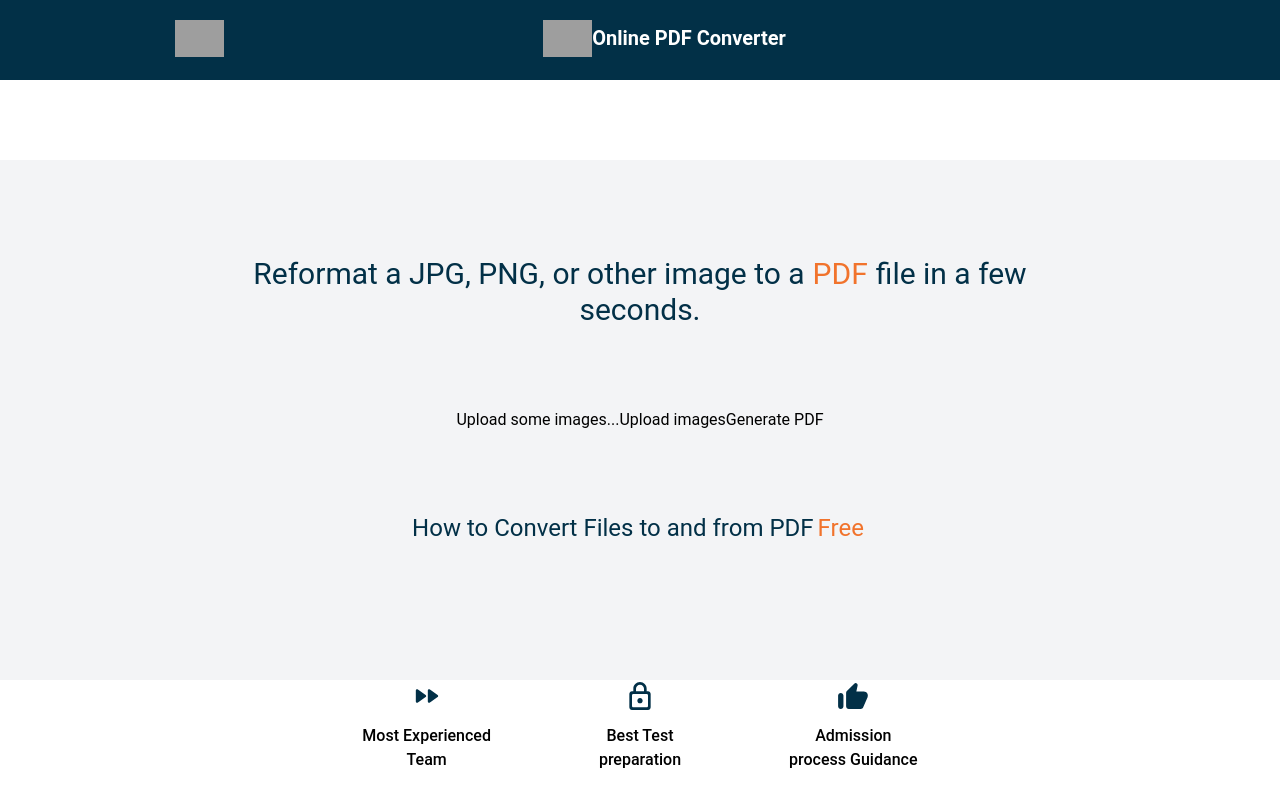
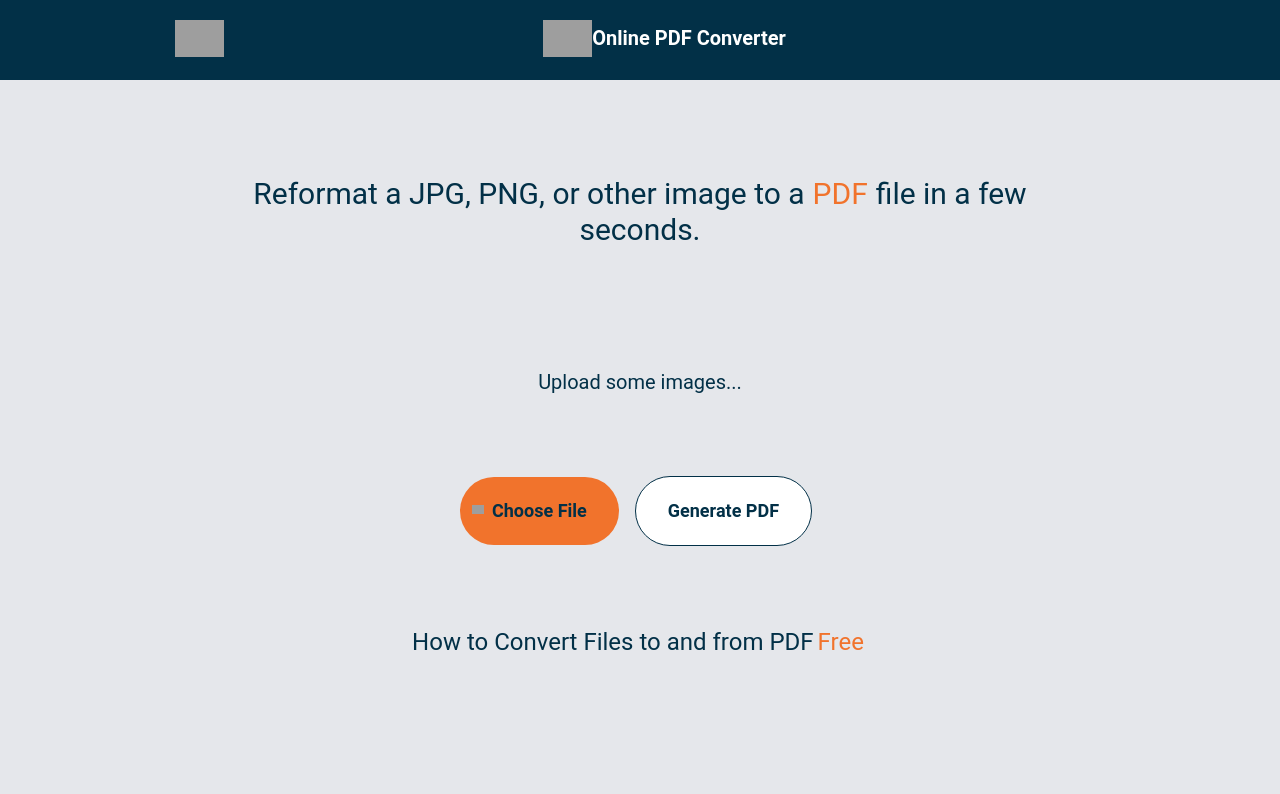
Before and after one commit to PauliusTaraskevicius/PDF_Converter, a Next.js app: page / in a window 1280 px wide. Shown: the top 794 px of the page. Built offline with nearby package versions, Linux system fonts and the light colour scheme; grey boxes are pictures that could not be loaded.

Commit message:
front end done

```diff
--- a/components/buttons/button.js
+++ b/components/buttons/button.js
@@ -1,49 +1,13 @@
-import { ChangeEventHandler, useCallback, useState } from "react";
 import Image from "next/image";
-import * as Helpers from "../../helpers/helpers";
 
-function Button() {
-  const [uploadedImages, setUploadedImages] = useState([]);
-
-  const handleImageUpload = useCallback(
-    function (event) {
-      const fileList = event.target.files;
-      const fileArray = fileList ? Array.from(fileList) : [];
-      const fileToImagesPromises = fileArray.map(Helpers.fileToImageURL);
-
-      Promise.all(fileToImagesPromises).then(setUploadedImages);
-    },
-    [setUploadedImages]
-  );
-
-  const cleanUploadedImages = useCallback(() => {
-    setUploadedImages([]);
-    uploadedImages.forEach((image) => {
-      URL.revokeObjectURL(image.src);
-    });
-  }, [setUploadedImages, uploadedImages]);
-
-  const generatePdfFromImages = useCallback(() => {
-    Helpers.generatePdfFromImages(uploadedImages);
-    cleanUploadedImages();
-  }, [uploadedImages, cleanUploadedImages]);
-
+function Button({ uploadedImages, handleImageUpload, generatePdfFromImages }) {
   return (
     <>
-
-      <div className="images-container">
-        {uploadedImages.length > 0 ? (
-          uploadedImages.map((image) => (
-            <img key={image.src} src={image.src} className="uploaded-image" />
-          ))
-        ) : (
-          <p>Upload some images...</p>
-        )}
-      </div>
-
-      <div className="buttons-container">
-        <label htmlFor="file-input">
-          <span className="button">Upload images</span>
+      <div className="flex items-center justify-center gap-2">
+        <label
+          htmlFor="file-input"
+          className="transform rounded-full btn-bg-color px-5 py-3 md:px-8 md:py-5 lg:px-8 lg:py-5 font-semibold lg:text-lg hover:cursor-pointer flex-nowrap"
+        >
           <input
             id="file-input"
             type="file"
@@ -52,18 +16,28 @@ function Button() {
             style={{ display: "none" }}
             multiple
           />
+          <div className="absolute left-0 px-1.5 py-1.5 sm:px-1.5 sm:py-1.5 md:px-2.5 md:py-1.5 lg:px-2.5 lg:py-2 xl:px-3 xl:py-2">
+            <Image
+              width="12"
+              height="12"
+              alt="plus"
+              src="/../public/images/plus.png"
+            />
+          </div>
+          Choose File
         </label>
-
+        <div className="mx-2">
           <button
             onClick={generatePdfFromImages}
-          className="button"
+            className="generate-btn rounded-full px-5 py-3 md:px-8 md:py-5 lg:px-8 lg:py-5 font-semibold lg:text-lg hover:cursor-pointer"
             disabled={uploadedImages.length === 0}
           >
             Generate PDF
           </button>
         </div>
-
-      {/* <input type="file" id="file-input" hidden />
+      </div>
+      {/*
+      <input type="file" id="file-input" hidden />
       <label
         htmlFor="file-input"
         className="relative btn-bg-color transition duration-150 ease-in-out font-bold text-sm sm:text-lg md:text-xl lg:text-2xl rounded-full px-24 sm:px-28 md:px-52 lg:px-72 py-6 whitespace-nowrap hover:cursor-pointer"
--- /dev/null
+++ b/components/files_section/files-section.js
@@ -0,0 +1,17 @@
+function FilesSection({ uploadedImages }) {
+  return (
+    <>
+      {uploadedImages.length > 0 ? (
+        uploadedImages.map((image) => <img key={image.src} src={image.src} />)
+      ) : (
+        <div>
+          <p className="primary-color mt-5 sm:mt-20 lg:w-10/12 font-normal text-center text-sm sm:text-sm md:text-xl whitespace-nowrap">
+            Upload some images...
+          </p>
+        </div>
+      )}
+    </>
+  );
+}
+
+export default FilesSection;
--- a/components/hero/hero.js
+++ b/components/hero/hero.js
@@ -1,9 +1,37 @@
+import { useCallback, useState } from "react";
+import Image from "next/image";
+import * as Helpers from "../../helpers/helpers";
+import FilesSection from "../files_section/files-section";
 import Button from "../buttons/button";
-import ImagesGrid from "../image_section/images-grid";
 
 function Hero() {
+  const [uploadedImages, setUploadedImages] = useState([]);
+
+  const handleImageUpload = useCallback(
+    function (event) {
+      const fileList = event.target.files;
+      const fileArray = fileList ? Array.from(fileList) : [];
+      const fileToImagesPromises = fileArray.map(Helpers.fileToImageURL);
+
+      Promise.all(fileToImagesPromises).then(setUploadedImages);
+    },
+    [setUploadedImages]
+  );
+
+  const cleanUploadedImages = useCallback(() => {
+    setUploadedImages([]);
+    uploadedImages.forEach((image) => {
+      URL.revokeObjectURL(image.src);
+    });
+  }, [setUploadedImages, uploadedImages]);
+
+  const generatePdfFromImages = useCallback(() => {
+    Helpers.generatePdfFromImages(uploadedImages);
+    cleanUploadedImages();
+  }, [uploadedImages, cleanUploadedImages]);
+
   return (
-    <section className="bg-gray-100 mt-20">
+    <section>
       <div className="container mx-auto flex flex-col items-center py-12 sm:py-24">
         <div className="w-11/12 sm:w-2/3 lg:flex justify-center items-center flex-col  mb-5 sm:mb-10">
           <h1 className="primary-color text-2xl sm:text-2xl md:text-2xl lg:text-3xl xl:text-3xl text-center leading-8 md:leading-8">
@@ -11,10 +39,17 @@ function Hero() {
             <span className="secondary-color px-2">PDF</span>
             file in a few seconds.
           </h1>
+          <div className="flex justify-center items-center mt-10">
+            <FilesSection uploadedImages={uploadedImages} />
+          </div>
           <div className="flex justify-center items-center mt-20">
-            <Button />
+            <Button
+              uploadedImages={uploadedImages}
+              handleImageUpload={handleImageUpload}
+              generatePdfFromImages={generatePdfFromImages}
+            />
           </div>
-          <p className="primary-color mt-5 sm:mt-20 lg:w-10/12 text-gray-400 font-normal text-center text-sm sm:text-sm md:text-2xl">
+          <p className="primary-color mt-5 sm:mt-20 lg:w-10/12 font-normal text-center text-sm sm:text-sm md:text-2xl">
             How to Convert Files to and from PDF
             <span className="secondary-color px-1">Free</span>
           </p>
--- a/pages/index.js
+++ b/pages/index.js
@@ -7,9 +7,11 @@ export default function Home() {
   return (
     <div className="relative min-h-screen">
       <Navigation />
-      <Hero />
+      <div className="bg-gray-200 ">
+        <Hero />
+        <ImagesGrid />
+      </div>
       <Footer />
-      <ImagesGrid />
     </div>
   );
 }
--- a/styles/globals.css
+++ b/styles/globals.css
@@ -39,3 +39,18 @@ body {
 .btn-bg-color:hover {
   background-color: #f28141;
 }
+
+.generate-btn {
+  border: #023047;
+  border-style: solid;
+  border-width: 1px;
+  background-color: white;
+  color: #023047;
+}
+
+.generate-btn:hover {
+  border: #f1732c;
+  border-style: solid;
+  border-width: 1px;
+  background-color: #f1732c;
+}
```
Lines whose indentation alone changed are shown as unchanged.
